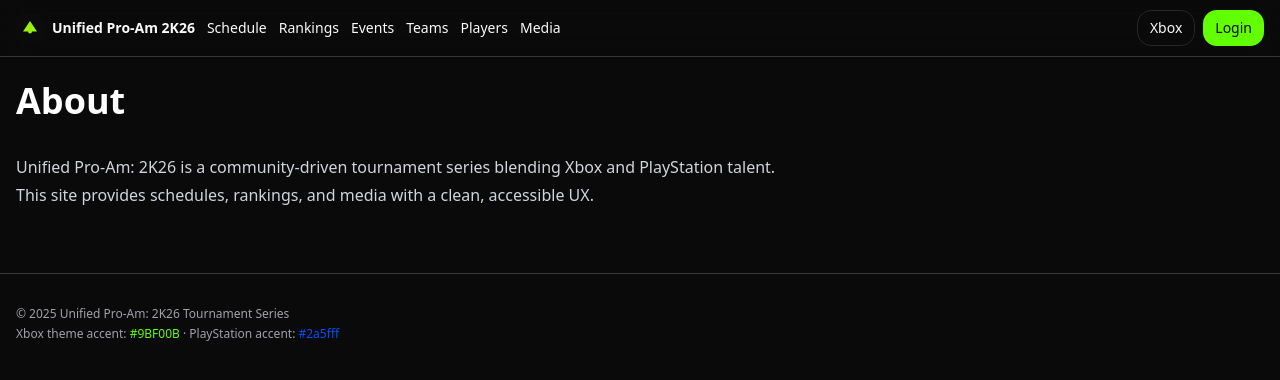
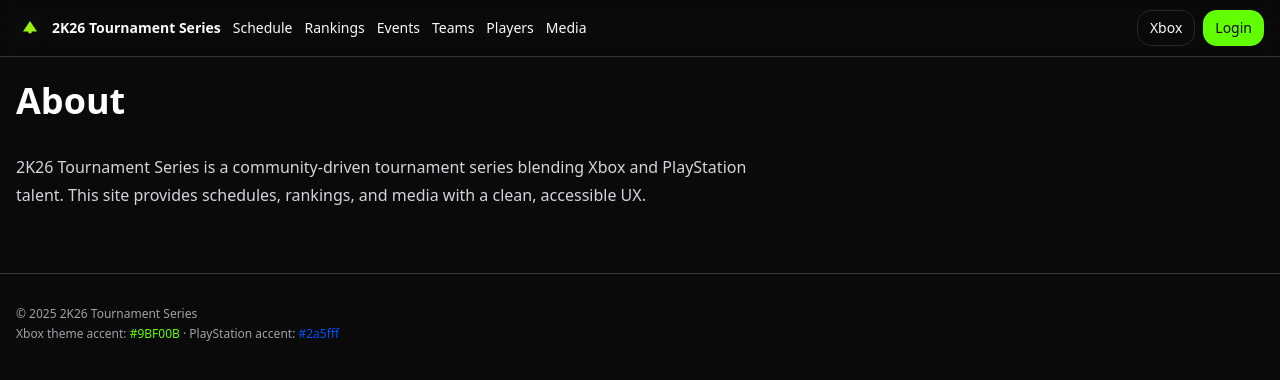
Before and after one commit to wersplat/tournament-series-final, a Next.js app: page /about in a window 1280 px wide. Shown: the top 380 px of the page. Built offline with nearby package versions, Linux system fonts and the light colour scheme; no server answers.

Commit message:
Update branding references throughout the application to reflect the new name "2K26 Tournament Series" instead of "Unified Pro-Am: 2K26". This includes changes in the README, media titles, page headers, and footer content for consistency.

```diff
--- a/content/media/hello-world.mdx
+++ b/content/media/hello-world.mdx
@@ -1,5 +1,5 @@
 ---
-title: "Welcome to Unified Pro-Am Media"
+title: "Welcome to 2K26 Media"
 description: "Kickoff article for the 2K26 Tournament Series."
 date: "2026-01-01"
 author: "UPA Editorial"
--- a/src/app/(public)/about/page.tsx
+++ b/src/app/(public)/about/page.tsx
@@ -3,7 +3,7 @@ export default function AboutPage() {
     <div className="prose prose-invert max-w-3xl">
       <h1>About</h1>
       <p>
-        Unified Pro-Am: 2K26 is a community-driven tournament series blending Xbox and PlayStation
+        2K26 Tournament Series is a community-driven tournament series blending Xbox and PlayStation
         talent. This site provides schedules, rankings, and media with a clean, accessible UX.
       </p>
     </div>
--- a/src/app/(public)/page.tsx
+++ b/src/app/(public)/page.tsx
@@ -10,7 +10,7 @@ export default async function LandingPage() {
     <div className="space-y-8">
       <section className="text-center space-y-4">
         <h1 className="text-3xl md:text-5xl font-extrabold tracking-tight">
-          Unified Pro-Am: 2K26 Tournament Series
+          2K26 Tournament Series
         </h1>
         <p className="text-muted-foreground">Compete. Rank up. Make history.</p>
         <div className="flex items-center justify-center gap-3">
--- a/src/app/layout.tsx
+++ b/src/app/layout.tsx
@@ -4,7 +4,7 @@ import SiteHeader from '@/components/core/SiteHeader'
 import SiteFooter from '@/components/core/SiteFooter'
 
 export const metadata: Metadata = {
-  title: 'Unified Pro-Am 2K26',
+  title: '2K26 Tournament Series',
   description: 'Tournament Series — Schedule, Rankings, Teams, Players, Media',
   metadataBase: new URL('http://localhost:3000'),
 }
--- a/src/components/core/SiteFooter.tsx
+++ b/src/components/core/SiteFooter.tsx
@@ -2,7 +2,7 @@ export default function SiteFooter() {
   return (
     <footer className="border-t border-border/60 mt-10">
       <div className="container py-8 text-xs text-muted-foreground flex flex-col gap-1">
-        <div>© {new Date().getFullYear()} Unified Pro-Am: 2K26 Tournament Series</div>
+        <div>© {new Date().getFullYear()} 2K26 Tournament Series</div>
         <div>
           Xbox theme accent: <span className="text-primary">#9BF00B</span> · PlayStation accent:{' '}
           <span className="text-primary" data-theme="playstation">
--- a/src/components/core/SiteHeader.tsx
+++ b/src/components/core/SiteHeader.tsx
@@ -14,8 +14,8 @@ export default async function SiteHeader() {
       <div className="container flex h-14 items-center justify-between gap-4">
         <div className="flex items-center gap-3">
           <Link href="/" className="flex items-center gap-2 focus-ring">
-            <Image src="/brand/logo.svg" alt="UPA" width={28} height={28} />
-            <span className="text-sm font-semibold">Unified Pro-Am 2K26</span>
+            <Image src="/brand/logo.svg" alt="2K26" width={28} height={28} />
+            <span className="text-sm font-semibold">2K26 Tournament Series</span>
           </Link>
           <nav className="hidden md:flex items-center gap-3 text-sm">
             <Link href="/schedule" className="hover:underline">Schedule</Link>
```
Also changed, not shown: 1 other file (tests, documents, lock files or other folders).
